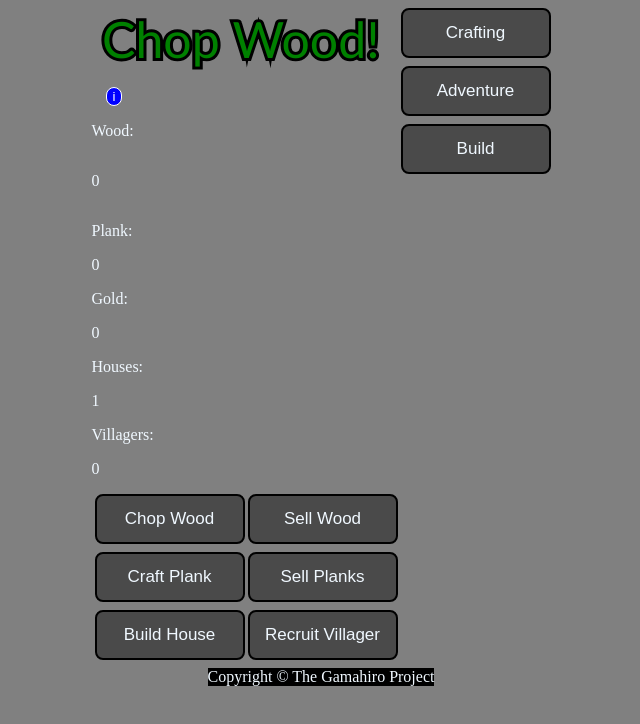
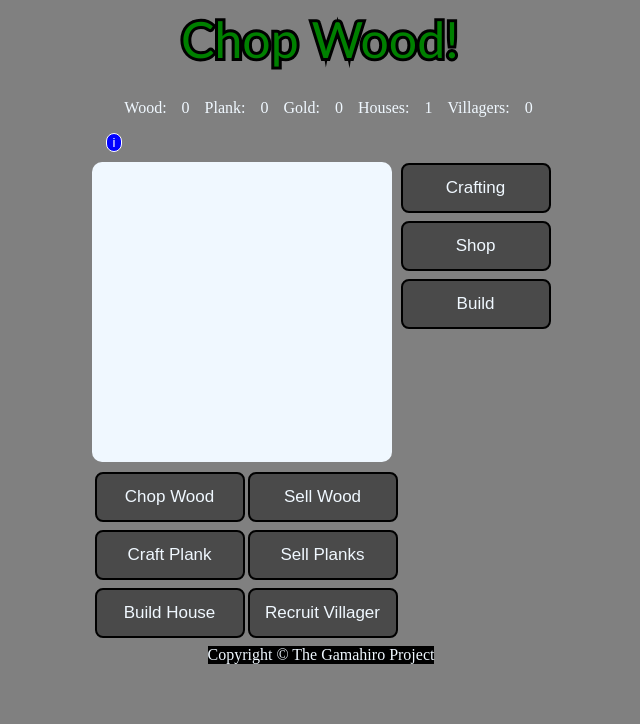
Before and after one commit to Gamahiro/fun-and-games, a plain HTML site: page index.html in a window 1280 px wide. Shown: the whole page, without its empty margins (319-959 px from the left). Drawn offline with Linux system fonts and the light colour scheme.

Commit message:
Add shop & buy tools btn

```diff
--- a/index.html
+++ b/index.html
@@ -1,5 +1,6 @@
 <!DOCTYPE html>
 <html lang="en">
+
 <head>
     <meta charset="UTF-8">
     <meta http-equiv="X-UA-Compatible" content="IE=edge">
@@ -9,27 +10,52 @@
     <link rel="stylesheet" href="style.css">
     <script src="script.js" defer></script>
 </head>
+
 <body>
+    <canvas id="bannerCanvas" width="300px" height="75px"></canvas>
+    <div id="resources">
+        <p>Wood:</p>
+        <div>
+            <p id="woodCount">0</p>
+            <p id="gainAmount"></p>
+        </div>
+        <p>Plank:</p>
+        <p id="plankCount">0</p>
+        <p>Gold:</p>
+        <p id="goldCount">0</p>
+        <p>Houses:</p>
+        <p id="houseCount">1</p>
+        <p>Villagers:</p>
+        <p id="villagerCount">0</p>
+    </div>
     <div class="container">
 
         <div class="mainContainer">
-        <canvas id="bannerCanvas" width="300px" height="75px"></canvas>
-
-       <div> <button id="infoButton">i</button><div class="infoBox"></div></div>
 
 
-        <div class="resources">
-            <p>Wood:</p><div> <p id="woodCount">0</p><p id="gainAmount"></p></div>
-            <p>Plank:</p> <p id="plankCount">0</p>
-            <p>Gold:</p> <p id="goldCount">0</p>
-            <p>Houses:</p> <p id="houseCount">1</p>
-            <p>Villagers:</p> <p id="villagerCount">0</p>
+            <div> <button id="infoButton">i</button>
+                <div class="infoBox"></div>
+            </div>
+
+
+            <div class="mainWindow">
+
+
+
+            </div>
+
+            <div class="buildingMenu">
+
+
             </div>
 
             <div class="buttonContainer">
-    <div><button class="menuButton" id="chopWood">Chop Wood</button><button class="menuButton" id="sellWoodBtn">Sell Wood</button></div>
-    <div><button class="menuButton" id="craftPlank">Craft Plank</button><button class="menuButton" id="sellPlanksBtn">Sell Planks</button></div>
-    <div><button class="menuButton" id="buildHouse">Build House</button><button class="menuButton" id="recruitVillager">Recruit Villager</button></div>
+                <div><button class="menuButton" id="chopWood">Chop Wood</button><button class="menuButton"
+                        id="sellWoodBtn">Sell Wood</button></div>
+                <div><button class="menuButton" id="craftPlank">Craft Plank</button><button class="menuButton"
+                        id="sellPlanksBtn">Sell Planks</button></div>
+                <div><button class="menuButton" id="buildHouse">Build House</button><button class="menuButton"
+                        id="recruitVillager">Recruit Villager</button></div>
             </div>
 
 
@@ -38,11 +64,12 @@
 
         </div>
         <div class="sidebar">
-        <button class="menuButton" id="craftItems">Crafting</button>
-        <button class="menuButton" id="adventure">Adventure</button>
-        <button class="menuButton" id="build">Build</button>
+            <button class="menuButton" id="craftBtn">Crafting</button>
+            <button class="menuButton" id="shopBtn">Shop</button>
+            <button class="menuButton" id="buildBtn">Build</button>
         </div>
     </div>
     <div id="footer">Copyright © The Gamahiro Project</div>
 </body>
+
 </html>
--- a/script.js
+++ b/script.js
@@ -1,4 +1,5 @@
 const mainContainer = document.querySelector(".mainContainer");
+const mainWindow = document.querySelector(".mainWindow");
 const chopWoodBtn = document.querySelector("#chopWood");
 const woodCount = document.querySelector("#woodCount");
 const craftPlankBtn = document.querySelector("#craftPlank");
@@ -13,12 +14,16 @@ const recruitVillagerBtn = document.querySelector('#recruitVillager');
 const gainAmount = document.querySelector('#gainAmount');
 const infoButton = document.querySelector('#infoButton');
 const bannerCanvas = document.querySelector('#bannerCanvas');
+const shop = document.createElement("button");
 
 let woodAmount = 0;
 let plankAmount = 0;
 let goldAmount = 1000000;
 let houseAmount = 1;
 let villagerAmount = 0;
+let toolAmount = 0;
+
+let mainWindowDisplay = "Shop";
 
 
 let banner = bannerCanvas.getContext("2d");
@@ -72,7 +77,19 @@ function buildHouse() {
     houseAmount += 1;
     plankCount.textContent = plankAmount;
     houseCount.textContent = houseAmount;
-    } else {alert('House costs 10 planks')}
+    } else alert('House costs 10 planks')
+}
+
+function buyItem(item) {
+    if (item === "tool") {
+        if(goldAmount > 15) {
+            goldAmount -= 15;
+            toolAmount += 1;
+
+        }else alert('Tools costs 15 gold');
+
+    }
+
 }
 
 function sellItem(item) {
@@ -155,8 +172,6 @@ buildHouseBtn.addEventListener('click', buildHouse);
 recruitVillagerBtn.addEventListener('click', recruitVillager);
 infoButton.addEventListener('click', () => {
 
-
-
 if (visible === false) {
     document.querySelector(".infoBox").innerHTML = "<p>Testing a lot of stuff, we'll see how well this goes when i write a longer sentence</p>"
     document.querySelector(".infoBox").style.display = "block";
@@ -167,10 +182,24 @@ if (visible === false) {
     visible = false;
 }
 
+});
+
+document.querySelector("#shopBtn").addEventListener('click', () => {
+    if (mainWindowDisplay != "shop") {
+        mainWindowDisplay = "shop";
 
 
+mainWindow.innerHTML = '';
+mainWindow.innerHTML = '<button class="menuButton" id="buyToolsBtn">Buy Tools</button><p>Tools:</p><p id="toolCount">';
+document.querySelector("#buyToolsBtn").addEventListener('click', () => {
+    buyItem("tool");
+});
 
-})
+
+} else return;
+
+
+});
 
 
 //wood > planks > house > villager with passive income
--- a/style.css
+++ b/style.css
@@ -8,9 +8,6 @@ body {
     background-color: gray;
 }
 
-#bannerCanvas {
-
-}
 
 .container {
     display: flex;
@@ -24,6 +21,7 @@ body {
 .sidebar {
     display: flex;
     flex-direction: column;
+    margin-top: 30px;
 }
 
 .menuButton {
@@ -57,7 +55,24 @@ body {
 }
 
 
-.resources div {
+.mainWindow {
+    display: flex;
+    flex-direction: column;
+    background-color: aliceblue;
+    color: black;
+    border-radius: 10px;
+    margin-bottom: 10px;
+    margin-top: 10px;
+    width: 280px;
+    height: 280px;
+    padding: 10px;
+}
+
+#resources p {
+    margin-left: 15px;
+}
+
+#resources {
     display: flex;
 }
 
```
Lines whose indentation alone changed are shown as unchanged.
